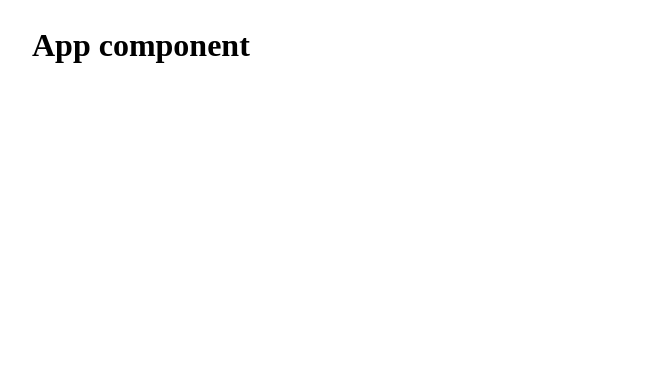
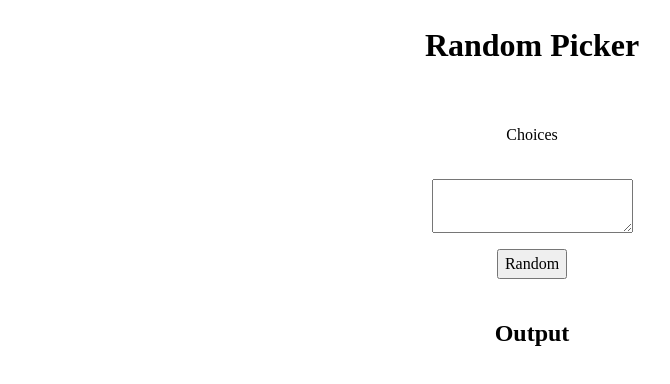
Before and after one commit to OluC94/random-picker-react, a React (Vite) app: page / in a window 1280 px wide. Shown: the top 384 px of the page, without its empty margins (108-778 px from the left). Built offline with nearby package versions, Linux system fonts and the light colour scheme.

Commit message:
basic layout and styling

```diff
--- a/index.html
+++ b/index.html
@@ -4,7 +4,7 @@
         <meta charset="UTF-8" />
         <link rel="icon" type="image/svg+xml" href="/vite.svg" />
         <meta name="viewport" content="width=device-width, initial-scale=1.0" />
-        <title>Vite + React</title>
+        <title>Random Picker</title>
     </head>
     <body>
         <div id="root"></div>
--- a/src/App.jsx
+++ b/src/App.jsx
@@ -1,9 +1,10 @@
+import RandomPicker from "./components/RandomPicker";
 
 
 function App() {
     return (
         <div>
-            <h1>App component</h1>
+            <RandomPicker />
         </div>
     );
 }
--- /dev/null
+++ b/src/components/RandomPicker.jsx
@@ -0,0 +1,16 @@
+export default function RandomPicker() {
+    return (<main>
+        <h1>Random Picker</h1>
+
+        <p>Choices</p>
+
+        <textarea>
+
+        </textarea>
+
+        <button>Random</button>
+
+        <h2>Output</h2>
+
+    </main>)
+}
--- a/src/index.css
+++ b/src/index.css
@@ -16,3 +16,10 @@ textarea,
 select {
     font: inherit;
 }
+
+main {
+    display: flex;
+    flex-direction: column;
+    align-items: center;
+    gap: 1rem;
+}
```
